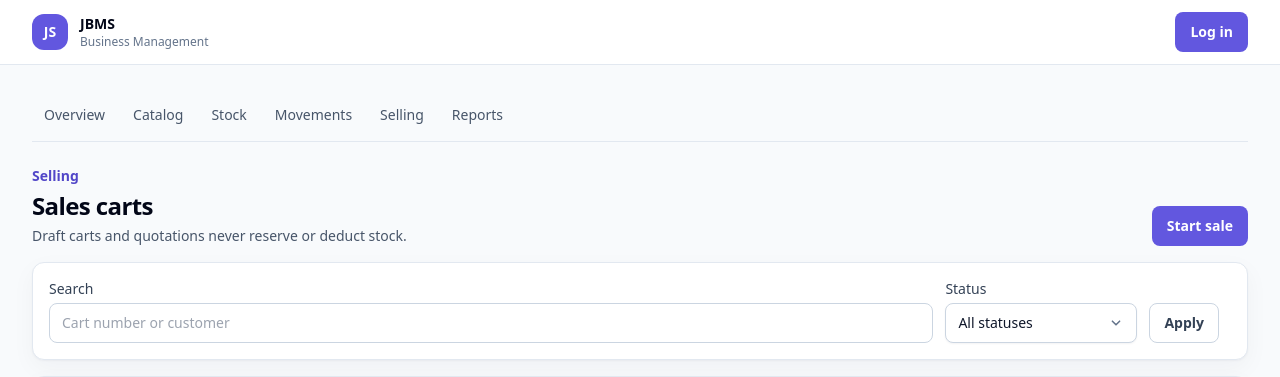
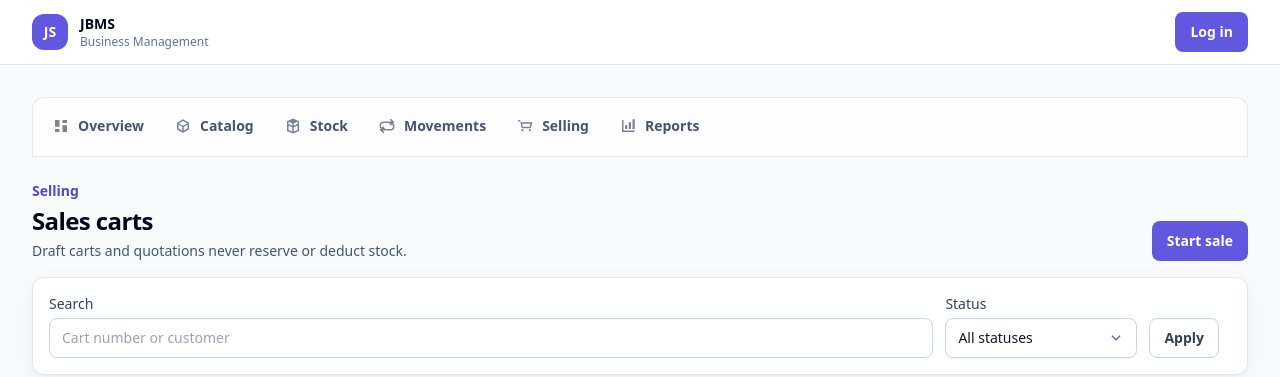
Before and after one commit to dkalal/InternetMS, a Django app: template templates/inventory/cart_list.html in a window 1280 px wide. Shown: the top 377 px of the page. Run offline with Django 5.2, Linux system fonts and the light colour scheme; the template is opened without the code that fills it, so the values that code supplies are empty; some libraries are stand-ins or nearby versions.

Commit message:
feat(inventory): improve module navigation

```diff
--- a/inventory/static/inventory/css/jims-ui.css
+++ b/inventory/static/inventory/css/jims-ui.css
@@ -1784,11 +1784,112 @@ a.jims-kpi:hover {
   display: none;
 }
 
-.jims-nav-link[aria-current="page"],
-.jims-module-link[aria-current="page"] {
+.jims-nav-link[aria-current="page"] {
   background: var(--jims-brand-50);
   color: var(--jims-brand-800);
   font-weight: 700;
+}
+
+.jims-module-nav {
+  position: relative;
+  margin-bottom: 1.5rem;
+  border-bottom: 1px solid var(--jims-border);
+}
+
+.jims-module-nav__scroller {
+  max-width: 100%;
+  overflow-x: auto;
+  overscroll-behavior-inline: contain;
+  scroll-padding-inline: 0.5rem;
+}
+
+.jims-module-nav__scroller:focus-visible {
+  border-radius: 0.75rem;
+  outline: 2px solid var(--jims-brand);
+  outline-offset: 3px;
+}
+
+.jims-module-nav__track {
+  display: flex;
+  width: max-content;
+  min-width: 100%;
+  gap: 0.25rem;
+  padding: 0.375rem 0.375rem 0.5rem;
+  border: 1px solid var(--jims-border);
+  border-bottom: 0;
+  border-radius: 0.75rem 0.75rem 0 0;
+  background: rgba(255, 255, 255, 0.72);
+  box-shadow: 0 1px 2px rgba(15, 23, 42, 0.03);
+}
+
+.jims-module-link {
+  position: relative;
+  display: inline-flex;
+  min-height: 2.75rem;
+  flex: none;
+  scroll-snap-align: start;
+  align-items: center;
+  gap: 0.5rem;
+  border: 1px solid transparent;
+  border-radius: 0.625rem;
+  padding: 0.625rem 0.75rem;
+  color: #475569;
+  font-size: 0.875rem;
+  font-weight: 600;
+  line-height: 1.25rem;
+  white-space: nowrap;
+  transition: background-color 140ms ease, border-color 140ms ease, color 140ms ease, box-shadow 140ms ease, transform 140ms ease;
+}
+
+.jims-module-link svg {
+  width: 1.125rem;
+  height: 1.125rem;
+  flex: none;
+  fill: currentColor;
+  opacity: 0.72;
+}
+
+.jims-module-link:hover {
+  border-color: #e2e8f0;
+  background: #f8fafc;
+  color: #1e293b;
+}
+
+.jims-module-link:active {
+  transform: translateY(1px);
+}
+
+.jims-module-link[aria-current="page"] {
+  border-color: var(--jims-brand-200);
+  background: linear-gradient(180deg, #faf9ff 0%, var(--jims-brand-50) 100%);
+  color: var(--jims-brand-800);
+  box-shadow: 0 1px 2px rgba(67, 56, 168, 0.08), inset 0 -2px 0 var(--jims-brand-600);
+  font-weight: 700;
+}
+
+.jims-module-link[aria-current="page"] svg {
+  opacity: 1;
+}
+
+@media (max-width: 639px) {
+  .jims-module-nav {
+    margin-inline: -1rem;
+  }
+
+  .jims-module-nav__scroller {
+    padding-inline: 0.75rem;
+    scroll-snap-type: inline proximity;
+  }
+
+  .jims-module-nav__track {
+    min-width: max-content;
+  }
+}
+
+@media (prefers-reduced-motion: reduce) {
+  .jims-module-link {
+    transition: none;
+  }
 }
 
 .jims-menu {
--- a/templates/inventory/includes/module_nav.html
+++ b/templates/inventory/includes/module_nav.html
@@ -1,22 +1,42 @@
-<nav class="mb-6 overflow-x-auto border-b border-slate-200" aria-label="Inventory sections">
-  <div class="flex min-w-max gap-1 pb-2">
-    <a class="jims-module-link rounded-md px-3 py-2 text-sm text-slate-600 hover:bg-slate-100" href="{% url 'inventory:dashboard' %}" {% if request.resolver_match.url_name == "dashboard" %}aria-current="page"{% endif %}>Overview</a>
-    <a class="jims-module-link rounded-md px-3 py-2 text-sm text-slate-600 hover:bg-slate-100" href="{% url 'product-list' %}" {% if "product-" in request.resolver_match.url_name %}aria-current="page"{% endif %}>Catalog</a>
-    <a class="jims-module-link rounded-md px-3 py-2 text-sm text-slate-600 hover:bg-slate-100" href="{% url 'inventory:stock_list' %}" {% if request.resolver_match.url_name == "stock_list" %}aria-current="page"{% endif %}>Stock</a>
-    <a class="jims-module-link rounded-md px-3 py-2 text-sm text-slate-600 hover:bg-slate-100" href="{% url 'inventory:movement_list' %}" {% if request.resolver_match.url_name == "movement_list" %}aria-current="page"{% endif %}>Movements</a>
+<nav class="jims-module-nav" aria-label="Inventory sections">
+  <div class="jims-module-nav__scroller" role="region" tabindex="0" aria-label="Inventory section links. Scroll horizontally to see more.">
+    <div class="jims-module-nav__track">
+      <a class="jims-module-link" href="{% url 'inventory:dashboard' %}" {% if request.resolver_match.url_name == "dashboard" %}aria-current="page"{% endif %}>
+        <svg aria-hidden="true" viewBox="0 0 24 24"><path d="M4 13h6V4H4v9Zm0 7h6v-4H4v4Zm10 0h6v-9h-6v9Zm0-16v4h6V4h-6Z"/></svg><span>Overview</span>
+      </a>
+      <a class="jims-module-link" href="{% url 'product-list' %}" {% if "product-" in request.resolver_match.url_name or "category_" in request.resolver_match.url_name %}aria-current="page"{% endif %}>
+        <svg aria-hidden="true" viewBox="0 0 24 24"><path d="m12 3 8 4.5v9L12 21l-8-4.5v-9L12 3Zm0 2.3L6.3 8.5 12 11.7l5.7-3.2L12 5.3Zm-6 5v5l5 2.8v-5l-5-2.8Zm7 7.8 5-2.8v-5l-5 2.8v5Z"/></svg><span>Catalog</span>
+      </a>
+      <a class="jims-module-link" href="{% url 'inventory:stock_list' %}" {% if "stock_" in request.resolver_match.url_name %}aria-current="page"{% endif %}>
+        <svg aria-hidden="true" viewBox="0 0 24 24"><path d="M4 5.5 12 2l8 3.5v13L12 22l-8-3.5v-13Zm2 .8v3.1l5 2.2V8.5L6 6.3Zm7 2.2v3.1l5-2.2V6.3l-5 2.2Zm-7 3.1v5.6l5 2.2v-5.6l-5-2.2Zm7 7.8 5-2.2v-5.6l-5 2.2v5.6Z"/></svg><span>Stock</span>
+      </a>
+      <a class="jims-module-link" href="{% url 'inventory:movement_list' %}" {% if request.resolver_match.url_name == "movement_list" %}aria-current="page"{% endif %}>
+        <svg aria-hidden="true" viewBox="0 0 24 24"><path d="M7.4 6H18l-2.3-2.3 1.4-1.4L21.8 7l-4.7 4.7-1.4-1.4L18 8H7.4a3.4 3.4 0 0 0 0 6.8H9v2H7.4A5.4 5.4 0 0 1 7.4 6Zm9.2 12H6l2.3 2.3-1.4 1.4L2.2 17l4.7-4.7 1.4 1.4L6 16h10.6a3.4 3.4 0 0 0 0-6.8H15v-2h1.6a5.4 5.4 0 0 1 0 10.8Z"/></svg><span>Movements</span>
+      </a>
       {% if INVENTORY_CAN_VIEW_PURCHASES %}
-      <a class="jims-module-link rounded-md px-3 py-2 text-sm text-slate-600 hover:bg-slate-100" href="{% url 'inventory:purchase_list' %}" {% if "purchase" in request.resolver_match.url_name %}aria-current="page"{% endif %}>Purchases</a>
+        <a class="jims-module-link" href="{% url 'inventory:purchase_list' %}" {% if "purchase" in request.resolver_match.url_name %}aria-current="page"{% endif %}>
+          <svg aria-hidden="true" viewBox="0 0 24 24"><path d="M7 4H5L3 7v2h2l2-3h10l2 3h2V7l-2-3H7Zm-2 7v9h14v-9h-2v7H7v-7H5Zm4 0h6v2H9v-2Z"/></svg><span>Purchases</span>
+        </a>
       {% elif INVENTORY_CAN_CREATE_PURCHASES %}
-      <a class="jims-module-link rounded-md px-3 py-2 text-sm text-slate-600 hover:bg-slate-100" href="{% url 'inventory:purchase_create' %}" {% if "purchase" in request.resolver_match.url_name %}aria-current="page"{% endif %}>New purchase</a>
+        <a class="jims-module-link" href="{% url 'inventory:purchase_create' %}" {% if "purchase" in request.resolver_match.url_name %}aria-current="page"{% endif %}>
+          <svg aria-hidden="true" viewBox="0 0 24 24"><path d="M7 4H5L3 7v2h2l2-3h10l2 3h2V7l-2-3H7Zm4 7v3H8v2h3v3h2v-3h3v-2h-3v-3h-2Z"/></svg><span>New purchase</span>
+        </a>
       {% endif %}
       {% if INVENTORY_CAN_MANAGE_SUPPLIERS %}
-      <a class="jims-module-link rounded-md px-3 py-2 text-sm text-slate-600 hover:bg-slate-100" href="{% url 'inventory:supplier_list' %}" {% if "supplier" in request.resolver_match.url_name %}aria-current="page"{% endif %}>Suppliers</a>
+        <a class="jims-module-link" href="{% url 'inventory:supplier_list' %}" {% if "supplier" in request.resolver_match.url_name %}aria-current="page"{% endif %}>
+          <svg aria-hidden="true" viewBox="0 0 24 24"><path d="M3 20V8l6-4 6 4v3h6v9h-2v-7h-4v7h-2V9L9 6.3 5 9v11H3Zm4-8h4v2H7v-2Zm0 4h4v2H7v-2Z"/></svg><span>Suppliers</span>
+        </a>
       {% endif %}
-    <a class="jims-module-link rounded-md px-3 py-2 text-sm text-slate-600 hover:bg-slate-100" href="{% url 'inventory:cart_list' %}" {% if "cart" in request.resolver_match.url_name %}aria-current="page"{% endif %}>Selling</a>
+      <a class="jims-module-link" href="{% url 'inventory:cart_list' %}" {% if "cart" in request.resolver_match.url_name %}aria-current="page"{% endif %}>
+        <svg aria-hidden="true" viewBox="0 0 24 24"><path d="M3 4h2.4l1.8 9.2A2.2 2.2 0 0 0 9.4 15H18a2 2 0 0 0 1.9-1.4L22 7H7l-.2-1H3V4Zm5.1 5h11.2l-1.2 4H9L8.1 9ZM10 17.5a1.5 1.5 0 1 1-3 0 1.5 1.5 0 0 1 3 0Zm10 0a1.5 1.5 0 1 1-3 0 1.5 1.5 0 0 1 3 0Z"/></svg><span>Selling</span>
+      </a>
       {% if INVENTORY_CAN_VIEW_COSTS %}
-      <a class="jims-module-link rounded-md px-3 py-2 text-sm text-slate-600 hover:bg-slate-100" href="{% url 'inventory:reports' %}" {% if "report" in request.resolver_match.url_name %}aria-current="page"{% endif %}>Reports</a>
+        <a class="jims-module-link" href="{% url 'inventory:reports' %}" {% if "report" in request.resolver_match.url_name %}aria-current="page"{% endif %}>
       {% else %}
-      <a class="jims-module-link rounded-md px-3 py-2 text-sm text-slate-600 hover:bg-slate-100" href="{% url 'inventory:report' 'sales' %}" {% if "report" in request.resolver_match.url_name %}aria-current="page"{% endif %}>Reports</a>
+        <a class="jims-module-link" href="{% url 'inventory:report' 'sales' %}" {% if "report" in request.resolver_match.url_name %}aria-current="page"{% endif %}>
       {% endif %}
+          <svg aria-hidden="true" viewBox="0 0 24 24"><path d="M4 20V4h2v14h15v2H4Zm4-4v-5h3v5H8Zm5 0V7h3v9h-3Zm5 0V3h3v13h-3Z"/></svg><span>Reports</span>
+        </a>
+    </div>
   </div>
 </nav>
```
Also changed, not shown: inventory/browser_module_nav.py (added, +59 -0 lines), inventory/tests_module_nav.py (added, +62 -0 lines). Lines whose indentation alone changed are shown as unchanged.
